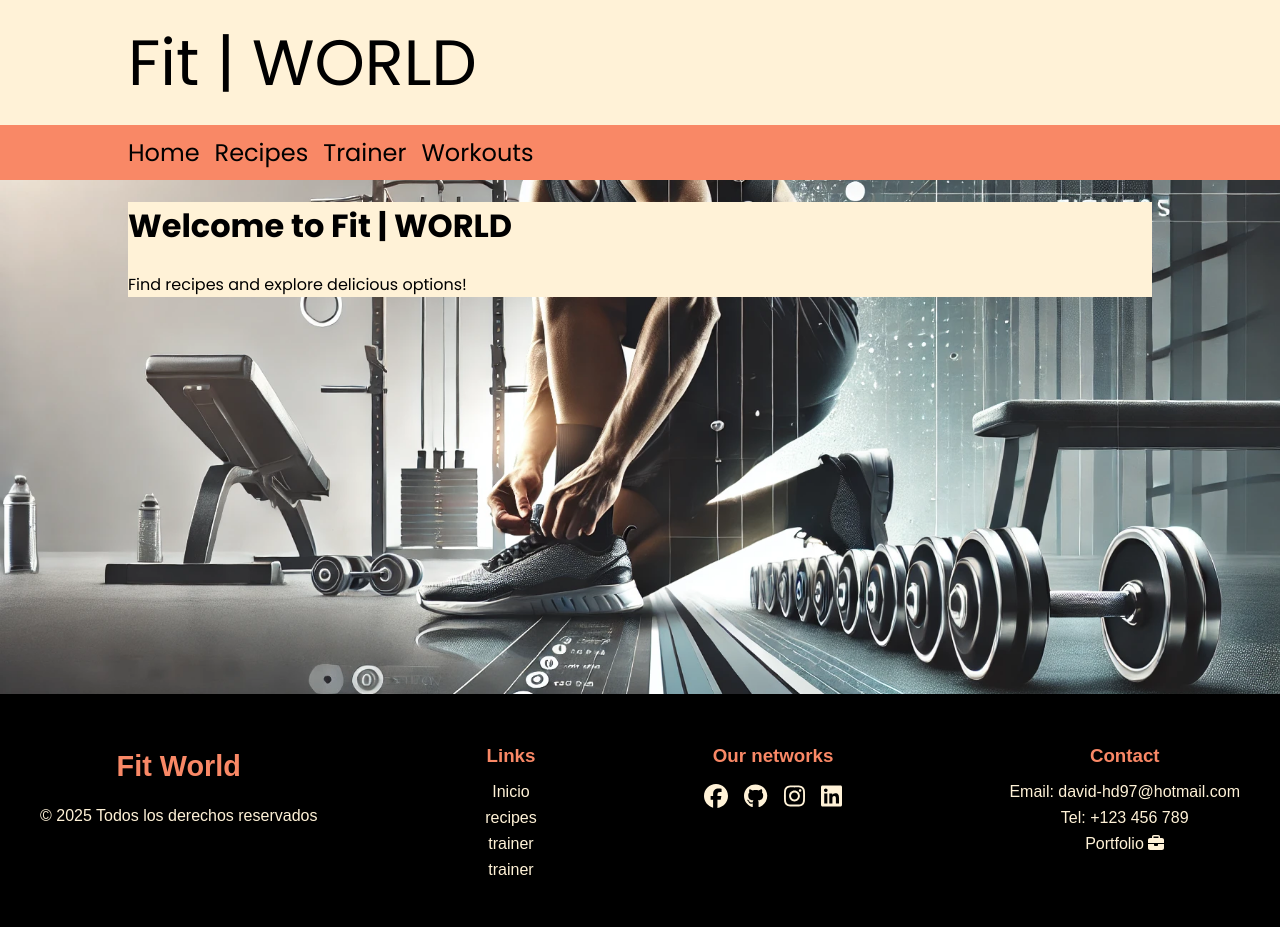
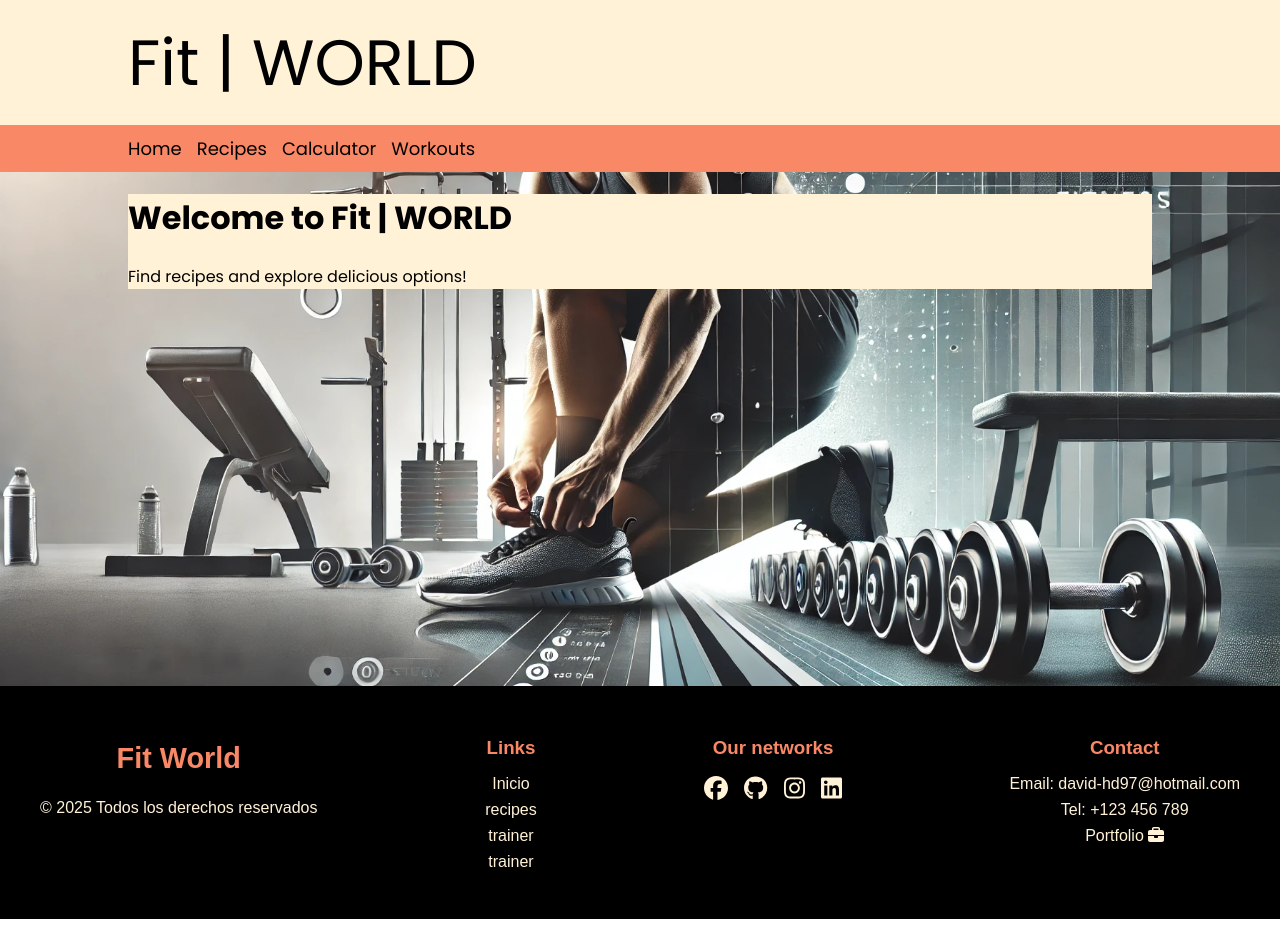
Before and after one commit to jdhernandezS1/pp6react, a React (Create React App) app: page / in a window 1280 px wide. Built offline with nearby package versions, Linux system fonts and the light colour scheme.

Commit message:
nav Bar font size

```diff
--- a/src/navBar/NavBar.jsx
+++ b/src/navBar/NavBar.jsx
@@ -15,7 +15,7 @@ const NavBar = () => {
                             <Link to="recipes">Recipes</Link>
                         </li>
                         <li>
-                            <Link to="calculator">Trainer</Link>
+                            <Link to="calculator">Calculator</Link>
                         </li>
                         <li>
                             <Link to="workouts">Workouts</Link>
--- a/src/styles/navBar/navBar.module.css
+++ b/src/styles/navBar/navBar.module.css
@@ -1,5 +1,5 @@
 .nav-bar {
-    font-size: x-large;
+    font-size: large;
 }
 
 .nav-bar h1 {
```
